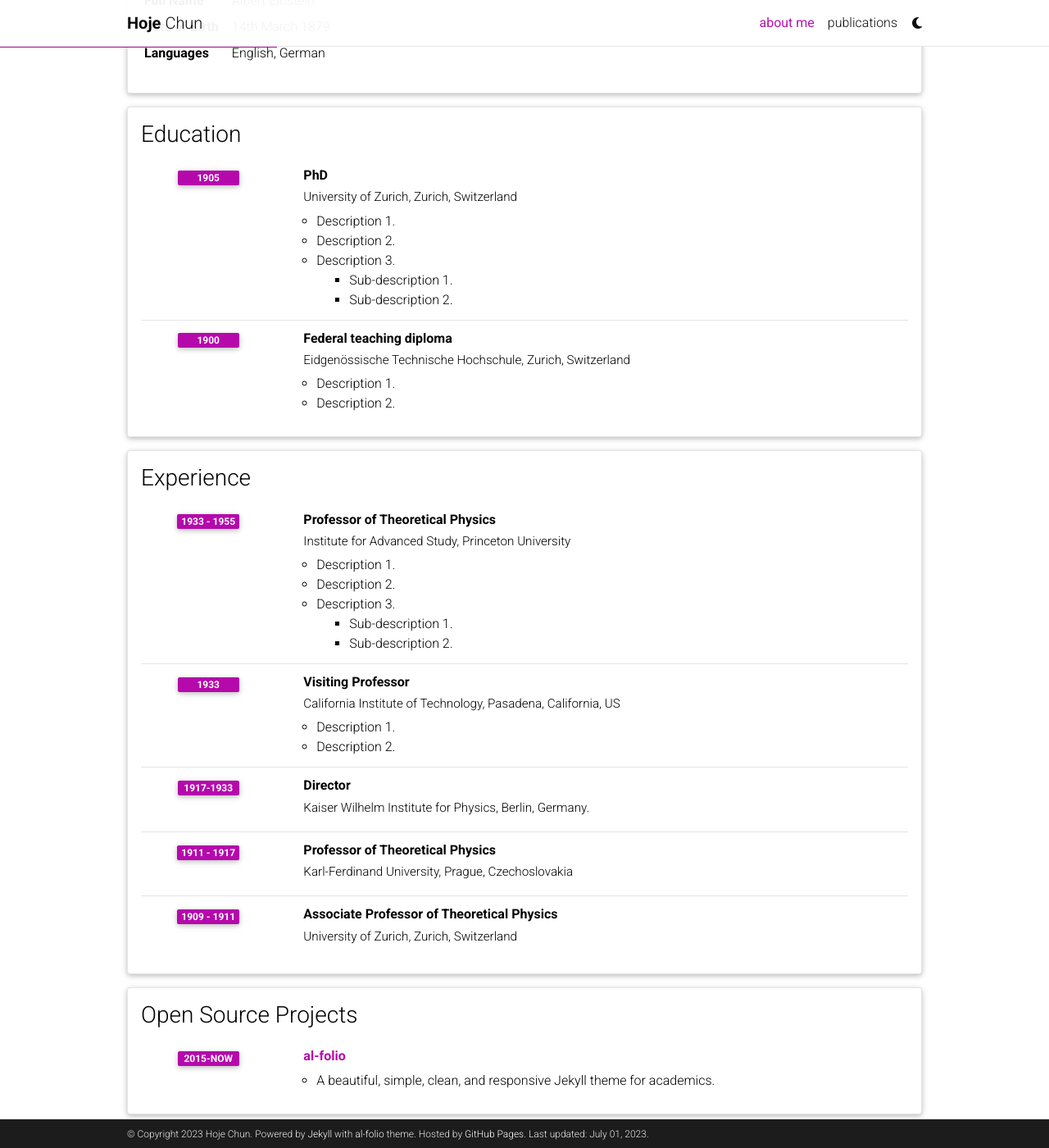
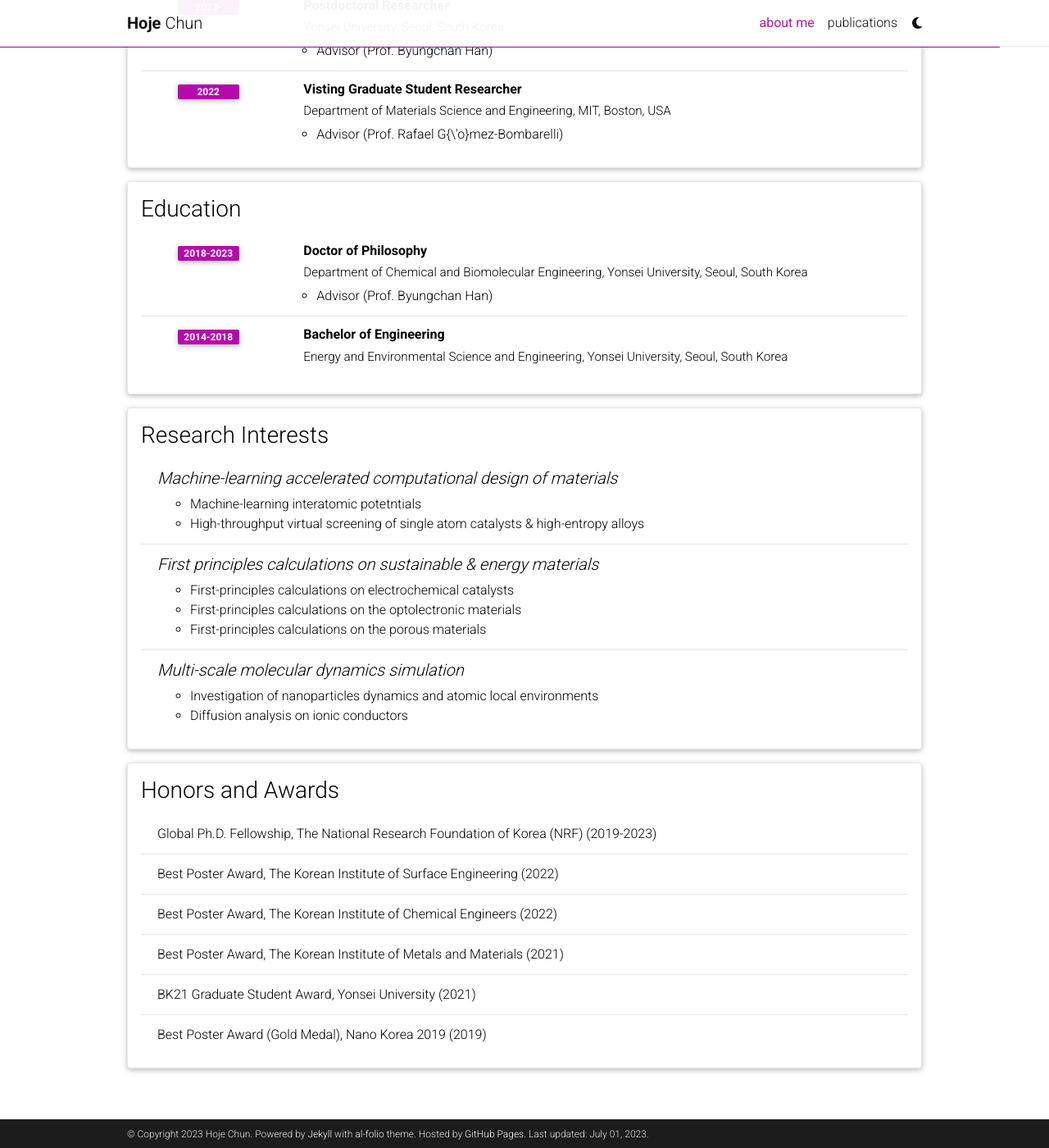
Before and after one commit to HojeChun/hojechun.github.io, a Jekyll site: the page built from _pages/cv.md, in a window 1280 px wide and 1400 px high, scrolled down 263 px. Shown: the whole window at 82% size. Built offline with Jekyll 4.4.1, drawn with Linux system fonts in a browser that asks for light colours; comment, search, counter and statistics services are not loaded; a style sheet for code colours, icons or effects is not loaded; some of the changed text lies outside the part shown.

Commit message:
update cv

```diff
--- a/_data/cv.yml
+++ b/_data/cv.yml
@@ -1,97 +1,54 @@
-- title: General Information
-  type: map
+- title: Experience
+  type: time_table
   contents:
-    - name: Full Name
-      value: Albert Einstein
-    - name: Date of Birth
-      value: 14th March 1879
-    - name: Languages
-      value: English, German
+    - title: Postdoctoral Researcher
+      institution: Yonsei University, Seoul, South Korea
+      year: 2023-
+      description:
+      - Advisor (Prof. Byungchan Han)
+
+    - title: Visting Graduate Student Researcher
+      institution: Department of Materials Science and Engineering, MIT, Boston, USA
+      year: 2022
+      description:
+        - Advisor (Prof. Rafael G{\'o}mez-Bombarelli)
 
 - title: Education
   type: time_table
   contents:
-    - title: PhD
-      institution: University of Zurich, Zurich, Switzerland
-      year: 1905
+    - title: Doctor of Philosophy
+      institution: Department of Chemical and Biomolecular Engineering, Yonsei University, Seoul, South Korea
+      year: 2018-2023
       description:
-        - Description 1.
-        - Description 2.
-        - title: Description 3.
-          contents:
-            - Sub-description 1.
-            - Sub-description 2.
-    - title: Federal teaching diploma
-      institution: Eidgenössische Technische Hochschule, Zurich, Switzerland
-      year: 1900
-      description:
-        - Description 1.
-        - Description 2.
+        - Advisor (Prof. Byungchan Han)
 
-- title: Experience
-  type: time_table
+    - title: Bachelor of Engineering
+      institution: Energy and Environmental Science and Engineering, Yonsei University, Seoul, South Korea
+      year: 2014-2018
+
+- title: Research Interests
+  type: nested_list
   contents:
-    - title: Professor of Theoretical Physics
-      institution: Institute for Advanced Study, Princeton University
-      year: 1933 - 1955
-      description:
-        - Description 1.
-        - Description 2.
-        - title: Description 3.
-          contents:
-            - Sub-description 1.
-            - Sub-description 2.
-    - title: Visiting Professor
-      institution: California Institute of Technology, Pasadena, California, US
-      year: 1933
-      description:
-        - Description 1.
-        - Description 2.
-
-    - title: Director
-      institution: Kaiser Wilhelm Institute for Physics, Berlin, Germany.
-      year: 1917-1933
-
-    - title: Professor of Theoretical Physics
-      institution: Karl-Ferdinand University, Prague, Czechoslovakia
-      year: 1911 - 1917
-      description:
-
-    - title: Associate Professor of Theoretical Physics
-      institution: University of Zurich, Zurich, Switzerland
-      year: 1909 - 1911
-
-- title: Open Source Projects
-  type: time_table
-  contents:
-    - title: <a href="https://github.com/alshedivat/al-folio">al-folio</a>
-      year: 2015-now
-      description: A beautiful, simple, clean, and responsive Jekyll theme for academics.
+    - title: Machine-learning accelerated computational design of materials
+      items:
+        - Machine-learning interatomic potetntials
+        - High-throughput virtual screening of single atom catalysts & high-entropy alloys
+    - title: First principles calculations on sustainable & energy materials
+      items:
+        - First-principles calculations on electrochemical catalysts
+        - First-principles calculations on the optolectronic materials
+        - First-principles calculations on the porous materials
+    - title: Multi-scale molecular dynamics simulation
+      items:
+        - Investigation of nanoparticles dynamics and atomic local environments
+        - Diffusion analysis on ionic conductors
 
 - title: Honors and Awards
-  type: time_table
-  contents:
-    - year: 1921
-      items:
-        - Nobel Prize in Physics
-        - Matteucci Medal
-    - year: 2029
-      items:
-        - Max Planck Medal
-
-- title: Academic Interests
-  type: nested_list
-  contents:
-    - title: Topic 1.
-      items:
-        - Description 1.
-        - Description 2.
-    - title: Topic 2.
-      items:
-        - Description 1.
-        - Description 2.
-
-- title: Other Interests
   type: list
   contents:
-    - <u>Hobbies:</u> Hobby 1, Hobby 2, etc.
+    - Global Ph.D. Fellowship, The National Research Foundation of Korea (NRF) (2019-2023)
+    - Best Poster Award, The Korean Institute of Surface Engineering (2022)
+    - Best Poster Award, The Korean Institute of Chemical Engineers (2022)
+    - Best Poster Award, The Korean Institute of Metals and Materials (2021)
+    - BK21 Graduate Student Award, Yonsei University (2021)
+    - Best Poster Award (Gold Medal), Nano Korea 2019 (2019)
```
